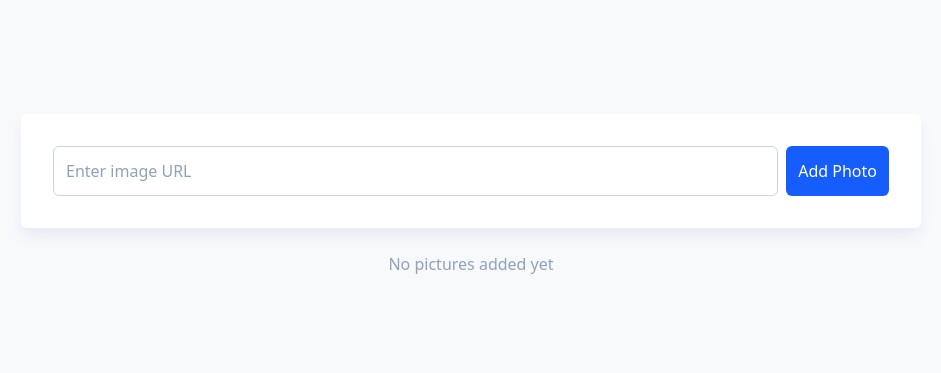
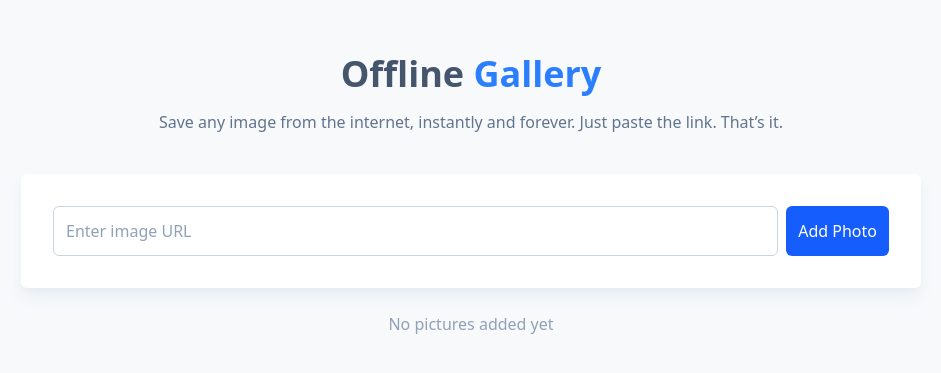
Before and after one commit to gustavocoimbradev/vuejs-offline-gallery, a website: page index.html in a window 1280 px wide. Shown: the part 205-578 px from the top of the page, without its empty margins (169-1110 px from the left). Drawn offline with nearby package versions, Linux system fonts and the light colour scheme.

Commit message:
vuejs-offline-gallery

```diff
--- a/index.html
+++ b/index.html
@@ -11,6 +11,10 @@
 
 <body>
     <div id="app">
+        <header class="header">
+            <h1>Offline <span>Gallery</span></h1>
+            <p>Save any image from the internet, instantly and forever. Just paste the link. That’s it.</p>
+        </header>
         <form class="form" @submit.prevent="addPhoto">
             <input type="text" placeholder="Enter image URL" class="form-input" v-model="url">
             <button class="form-button">Add Photo</button>
--- a/src/style.css
+++ b/src/style.css
@@ -13,6 +13,18 @@
 }
 
 @layer components {
+    .header {
+        @apply mb-10;
+        h1 {
+            @apply text-4xl text-center font-semibold mb-4 text-slate-600;
+            span {
+                @apply text-blue-500;
+            }
+        }
+        p {
+            @apply text-center text-slate-500;
+        }
+    }
     .form {
         @apply p-8 flex items-center gap-2 bg-white rounded-md shadow-lg shadow-slate-200/80;
         .form-input {
@@ -35,6 +47,6 @@
         }
     }
     .no-pictures {
-        @apply text-center mt-6 text-slate-40;
+        @apply text-center mt-6 text-slate-400;
     }
 }
```
Also changed, not shown: assets/style.css.
